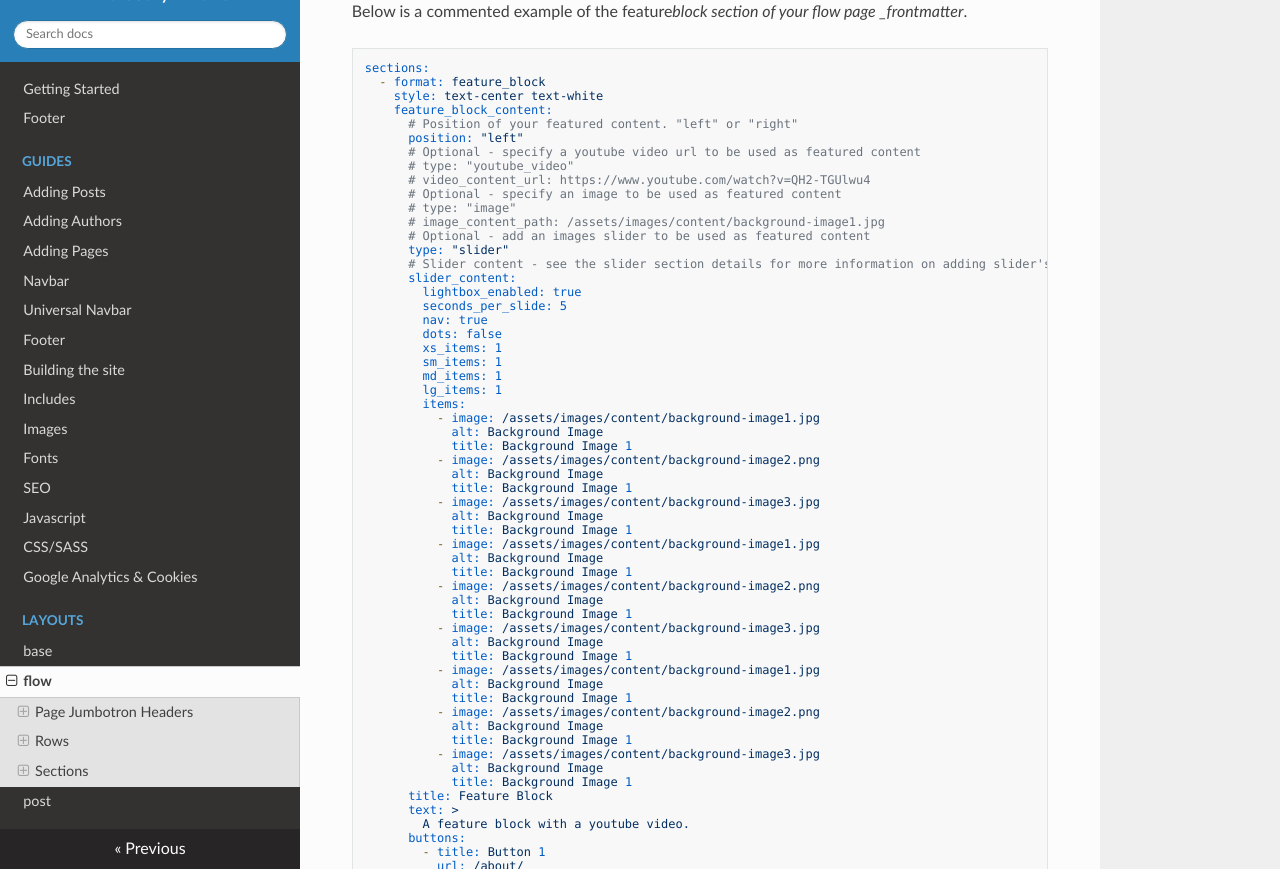
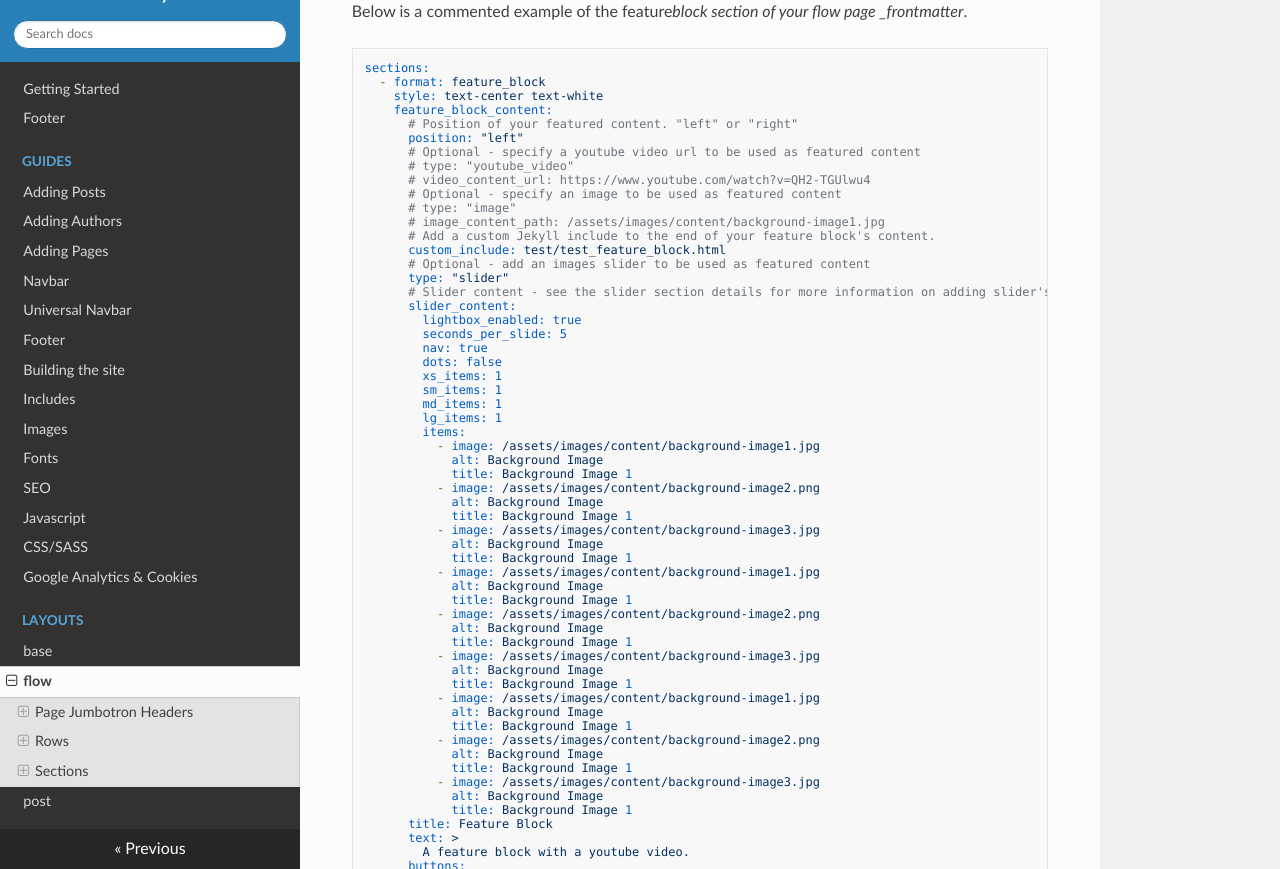
Before and after one commit to linaro-marketing/linaro-jekyll-theme, an MkDocs documentation site: the page built from docs/layouts/flow.md, in a window 1280 px wide and 900 px high, scrolled down 9000 px, cut to the strip 31-900 px from the top of the window. Built offline with MkDocs 1.6.1, drawn with Linux system fonts in a browser that asks for light colours; nearby versions of some CDN libraries.

Commit message:
Updated docs to include custom_include example

```diff
--- a/docs/layouts/flow.md
+++ b/docs/layouts/flow.md
@@ -364,6 +364,8 @@ sections:
       # Optional - specify an image to be used as featured content
       # type: "image"
       # image_content_path: /assets/images/content/background-image1.jpg
+      # Add a custom Jekyll include to the end of your feature block's content.
+      custom_include: test/test_feature_block.html
       # Optional - add an images slider to be used as featured content
       type: "slider"
       # Slider content - see the slider section details for more information on adding slider's
```
